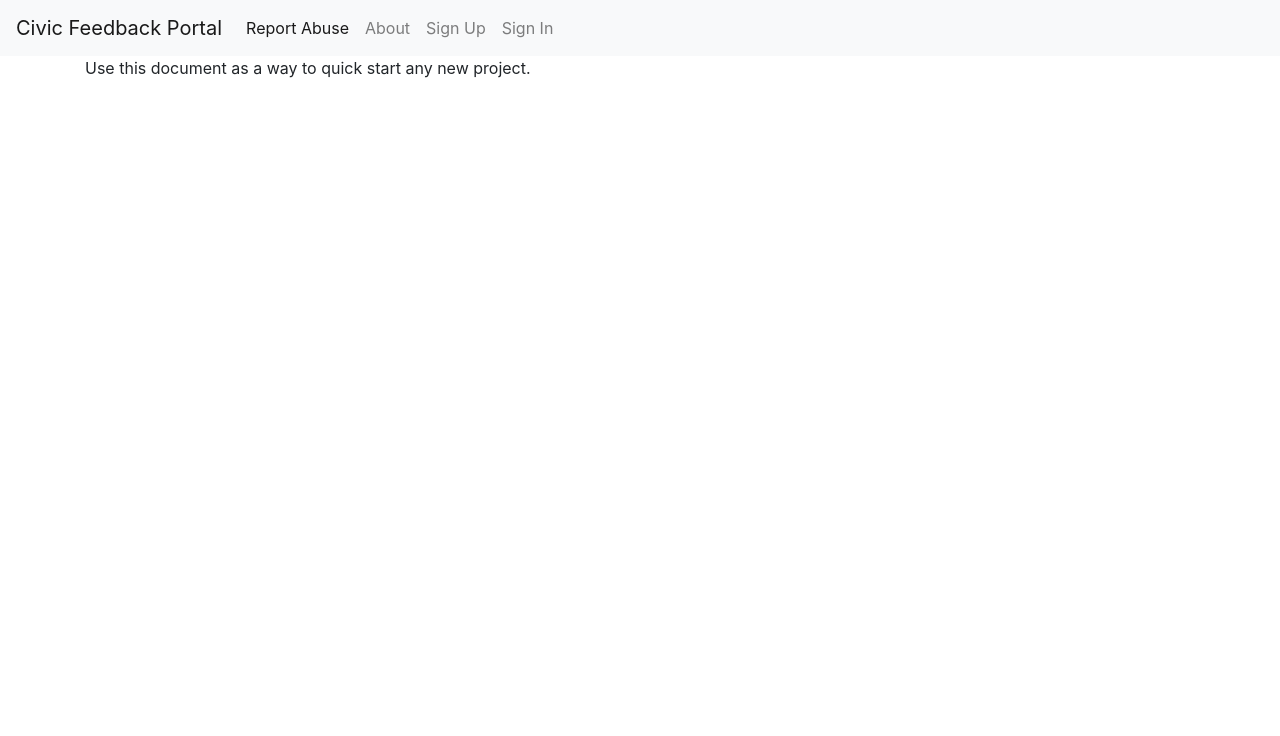
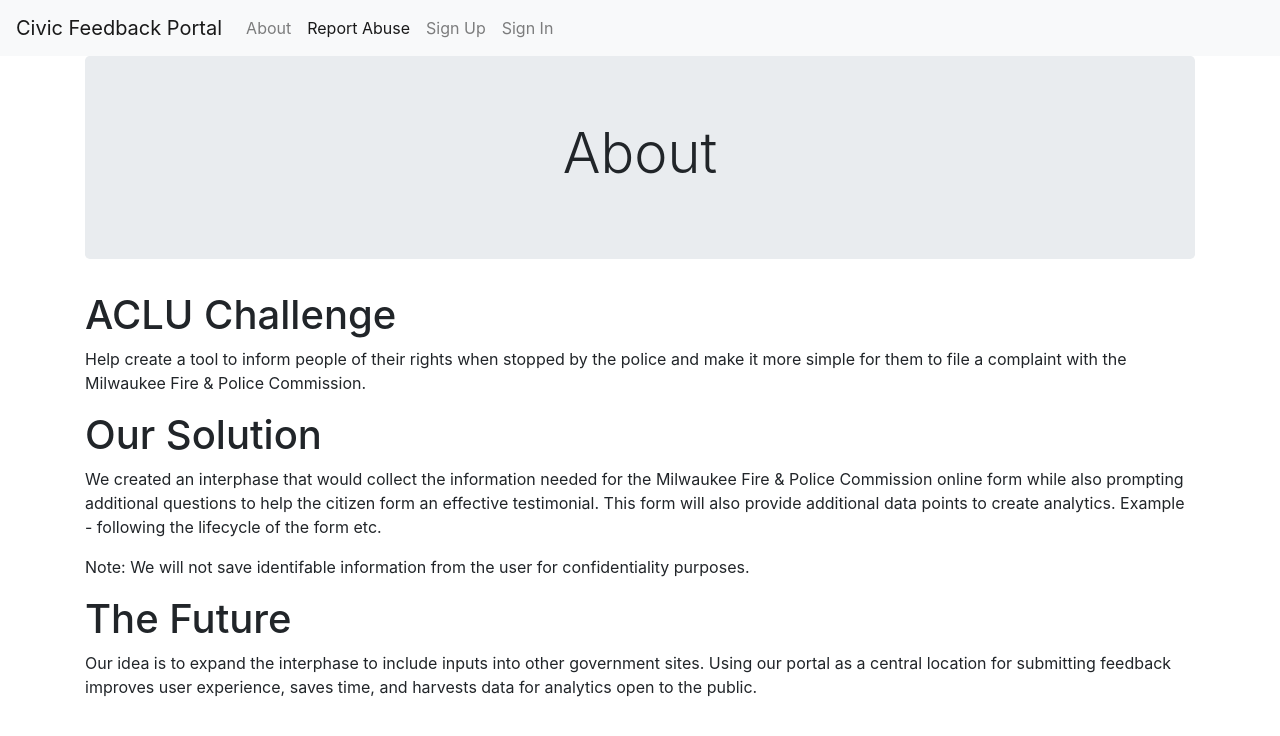
Before and after one commit to mattshoobs/Hackathon_88NineLabs, a Django app: page /about/ in a window 1280 px wide. Shown: the top 736 px of the page. Run offline with Django 3.2, Linux system fonts and the light colour scheme; some libraries are stand-ins or nearby versions.

Commit message:
Updated home, about, and nav html

```diff
--- a/hackathon_88ninelabs/hackathon_88ninelabs/templates/base.html
+++ b/hackathon_88ninelabs/hackathon_88ninelabs/templates/base.html
@@ -40,19 +40,19 @@
           <span class="navbar-toggler-icon"></span>
         </button>
         <a class="navbar-brand" href="{% url 'home' %}">Civic Feedback Portal</a>
-
         <div class="collapse navbar-collapse" id="navbarSupportedContent">
           <ul class="navbar-nav mr-auto">
+              <li class="nav-item">
+                  <a class="nav-link" href="{% url 'about' %}">About</a>
+                </li>
             <li class="nav-item active">
               <a class="nav-link" href="{% url 'Incident:incident_create' %}">Report Abuse<span class="sr-only">(current)</span></a>
             </li>
-            <li class="nav-item">
-              <a class="nav-link" href="{% url 'about' %}">About</a>
-            </li>
+
             {% if request.user.is_authenticated %}
-              <li class="nav-item">
+              <li class="nav-item ">
                 {# URL provided by django-allauth/account/urls.py #}
-                <a class="nav-link" href="{% url 'users:detail' request.user.username  %}">{% trans "My Profile" %}</a>
+                <a class="nav-link pull-right" href="{% url 'users:detail' request.user.username  %}">{% trans "My Profile" %}</a>
               </li>
               <li class="nav-item">
                 {# URL provided by django-allauth/account/urls.py #}
--- a/hackathon_88ninelabs/hackathon_88ninelabs/templates/pages/about.html
+++ b/hackathon_88ninelabs/hackathon_88ninelabs/templates/pages/about.html
@@ -1 +1,25 @@
 {% extends "base.html" %}
+{% block content %}
+
+
+<div class="jumbotron text-center">
+
+<title>Home Page</title>
+<h1 class="display-4"> About</h1>
+</div>
+
+<h1>ACLU Challenge</h1>
+
+<p>Help create a tool to inform people of their rights when stopped by the police and make it more simple for them to file a complaint with the Milwaukee Fire & Police Commission. </p>
+
+
+
+<h1>Our Solution</h1>
+<p> We created an interphase that would collect the information needed for the Milwaukee Fire & Police Commission online form while also prompting additional questions to help the citizen form an effective testimonial. This form will also provide additional data points to create analytics.   Example - following the lifecycle of the form etc.  </p>
+
+<p> Note: We will not save identifable information from the user for confidentiality purposes. </p>
+
+<h1>The Future</h1>
+<p>Our idea is to expand the interphase to include inputs into other government sites. Using our portal as a central location for submitting feedback improves user experience, saves time, and harvests data for analytics open to the public.</p>
+
+{% endblock %}
```
Also changed, not shown: hackathon_88ninelabs/hackathon_88ninelabs/templates/pages/home.html (+12 -0 lines).
